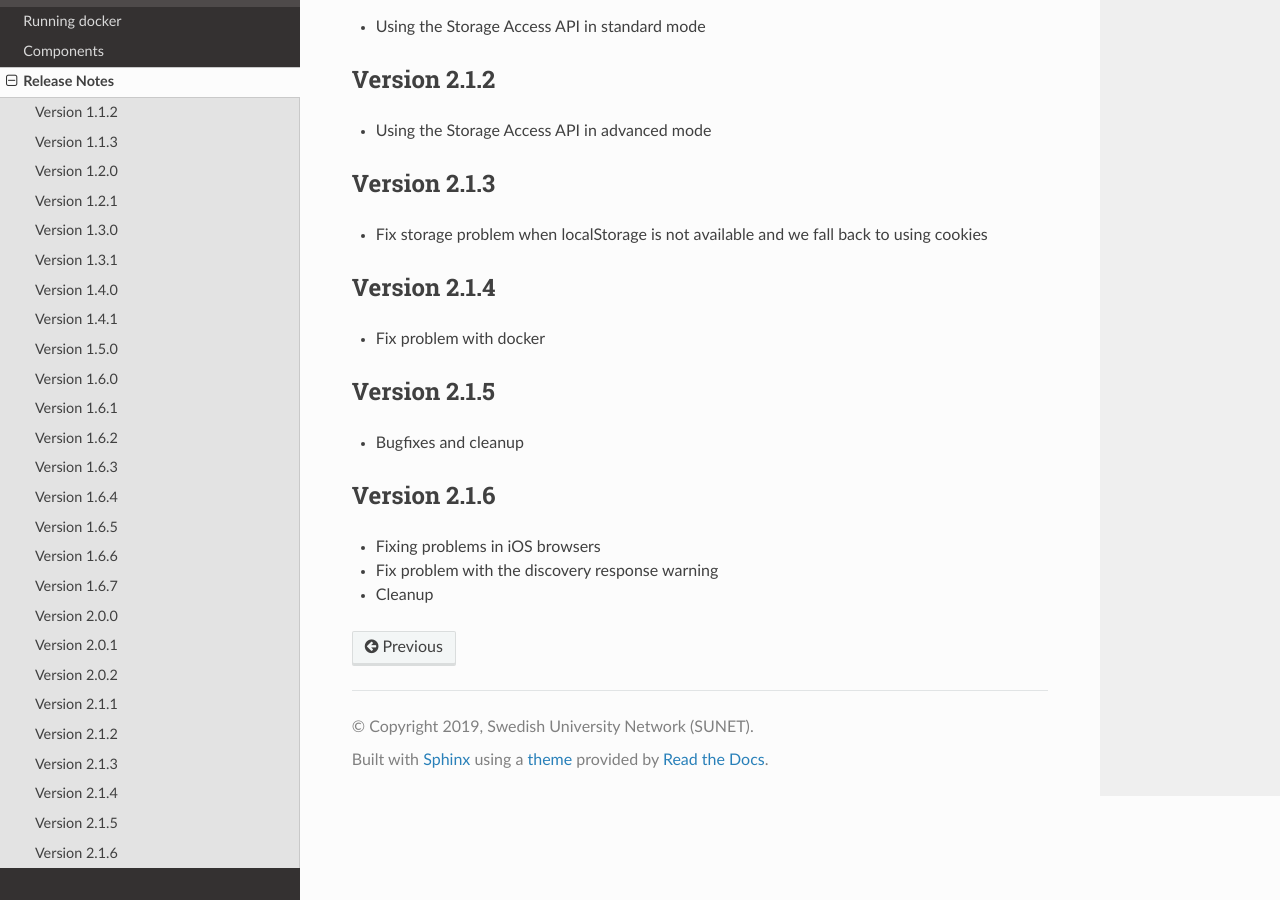
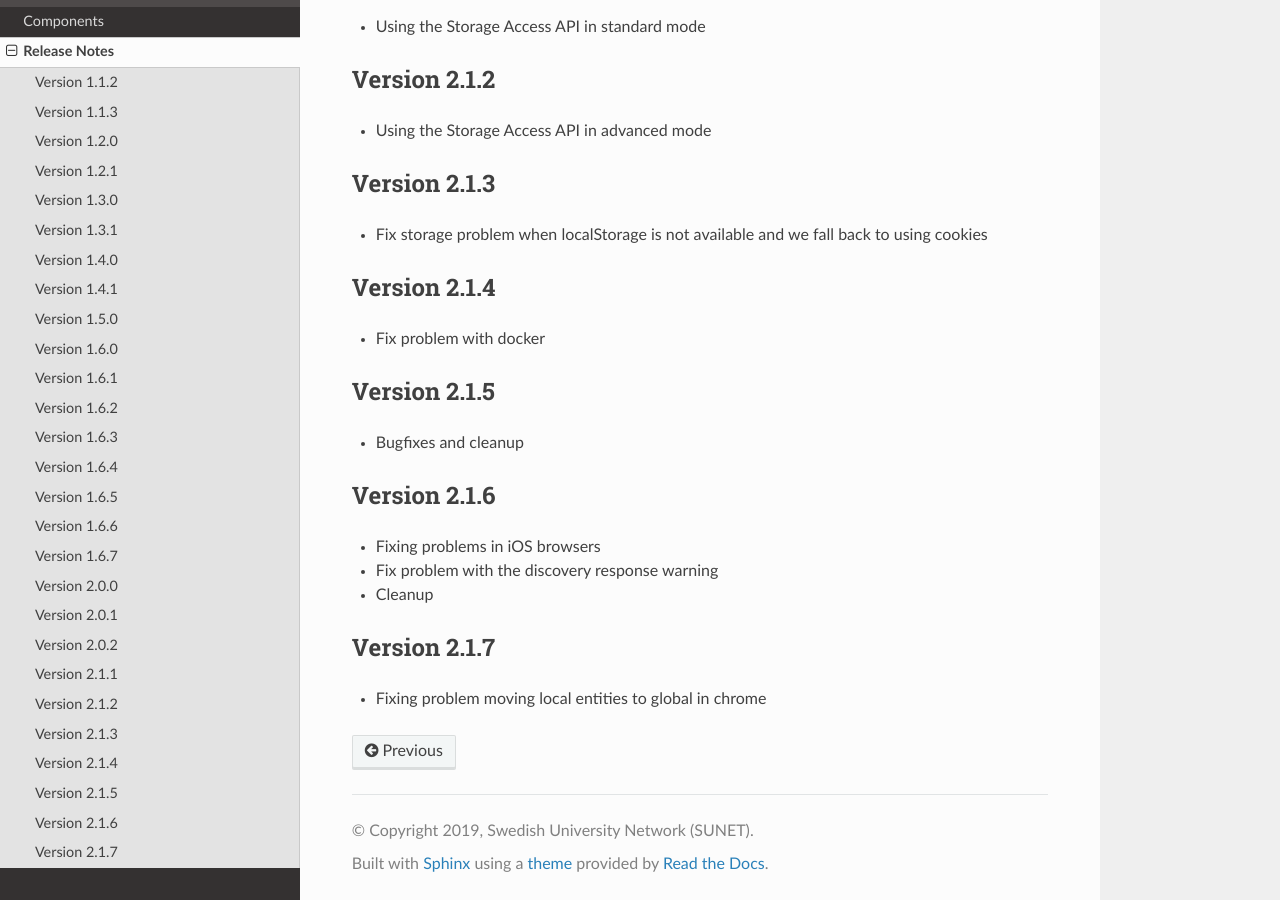
Before and after one commit to TheIdentitySelector/thiss-js, a Sphinx documentation site: the page built from docs/releasenotes.rst, in a window 1280 px wide and 900 px high, scrolled down 2689 px. Built offline with Sphinx 7.4.7 and the Read the Docs theme 3.1.0, drawn with Linux system fonts in a browser that asks for light colours.

Commit message:
bump version

```diff
--- a/docs/conf.py
+++ b/docs/conf.py
@@ -26,7 +26,7 @@ author = u'Leif Johansson'
 # The short X.Y version
 version = u'2.1'
 # The full version, including alpha/beta/rc tags
-release = u'2.1.6'
+release = u'2.1.7'
 js_source_path = '../src'
 
 # -- General configuration ---------------------------------------------------
--- a/docs/releasenotes.rst
+++ b/docs/releasenotes.rst
@@ -150,3 +150,8 @@ Version 2.1.6
 * Fixing problems in iOS browsers
 * Fix problem with the discovery response warning
 * Cleanup
+
+Version 2.1.7
+-------------
+
+* Fixing problem moving local entities to global in chrome
--- a/package.json
+++ b/package.json
@@ -1,6 +1,6 @@
 {
   "name": "@theidentityselector/thiss",
-  "version": "2.1.6",
+  "version": "2.1.7",
   "description": "The Identity Selector",
   "main": "index.js",
   "private": false,
```
Also changed, not shown: 2 other files.
